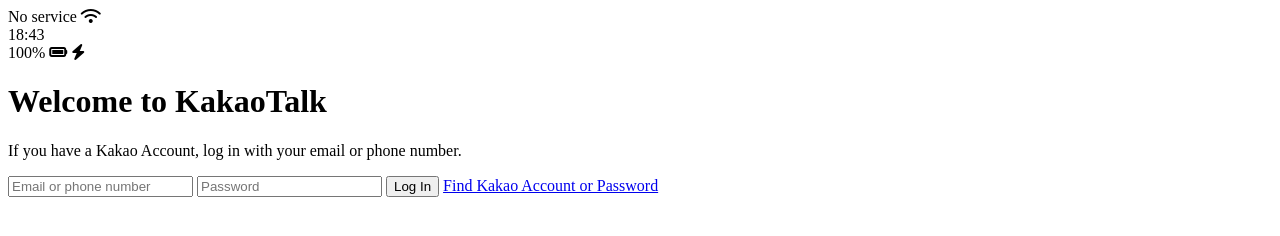
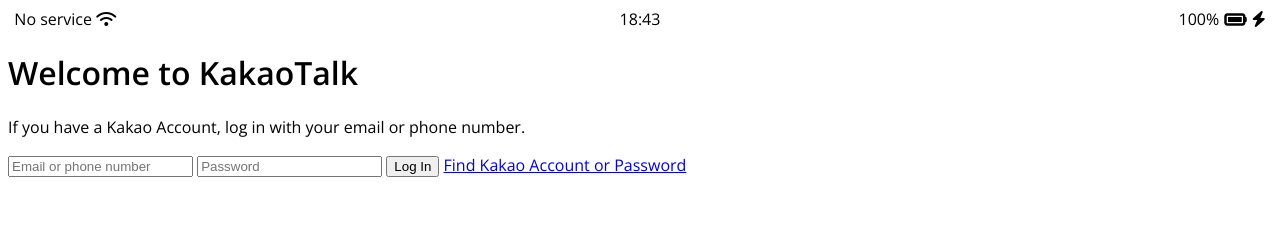
Before and after one commit to ine9141/kakaotalk, a plain HTML site: page index.html in a window 1280 px wide. Drawn offline with nearby package versions, Linux system fonts and the light colour scheme.

Commit message:
css-make-status-bar

```diff
--- a/css/styles.css
+++ b/css/styles.css
@@ -0,0 +1,33 @@
+@import url('https://fonts.googleapis.com/css2?family=Open+Sans:wght@400;600&display=swap');
+
+body {
+    font-family: 'Open Sans', sans-serif;
+}
+
+.status-bar {
+    display: flex;
+    justify-content: center;
+  }
+
+.status-bar__column {
+    width: 33%;
+}
+
+.status-bar__column:first-child span {
+    margin: 0px;
+}
+
+.status-bar__column:nth-child(2) {
+    display: flex;
+    justify-content: center;
+}
+
+.status-bar__column:last-child {
+    display: flex;
+    justify-content: flex-end;
+    align-items: center;
+  }
+
+.status-bar__column .fa-battery-full {
+  margin: 0px 5px;
+}
--- a/index.html
+++ b/index.html
@@ -2,6 +2,7 @@
 <html lang="en">
 
 <head>
+    <link rel="stylesheet" href="css/styles.css">
     <meta charset="UTF-8">
     <meta http-equiv="X-UA-Compatible" content="IE=edge">
     <meta name="viewport" content="width=device-width, initial-scale=1.0">
@@ -15,11 +16,11 @@
             <i class="fas fa-wifi"></i>
         </div>
         <div class="status-bar__column">
-            <span class="status-bar__column">18:43</span>
+            <span>18:43</span>
         </div>
         <div class="status-bar__column">
-            <span class="status-bar__column">100%</span>
-            <i class="fas fa-battery-full"></i>
+            <span>100%</span>
+            <i class="fas fa-battery-full fa-lg"></i>
             <i class="fas fa-bolt"></i>
         </div>
 
```
